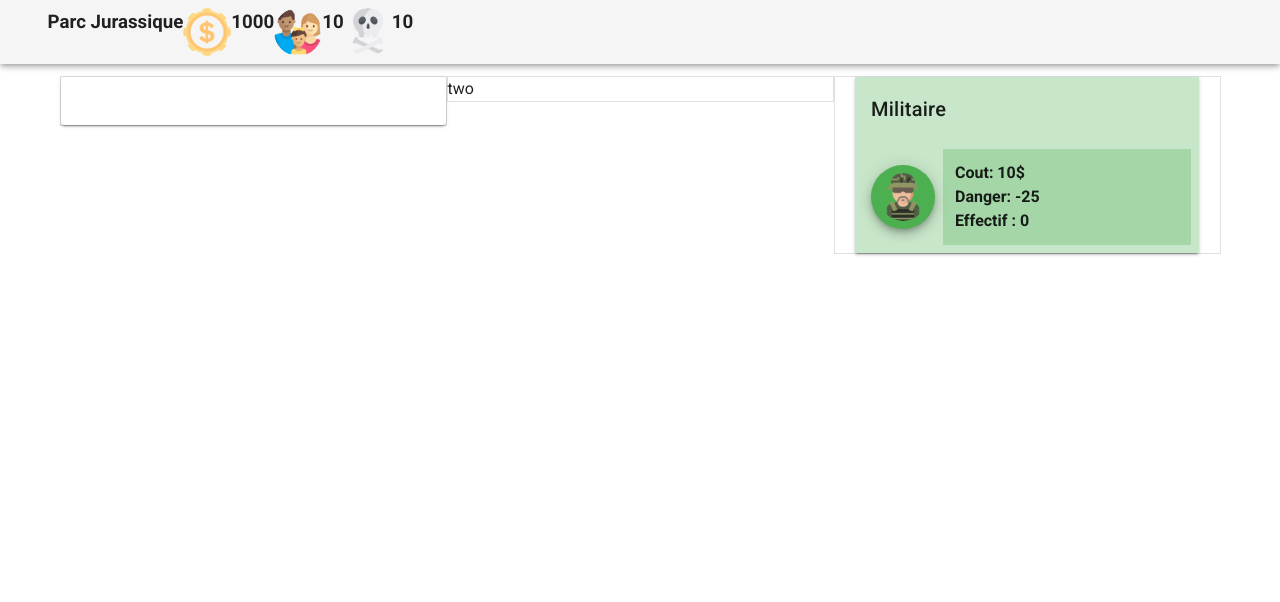
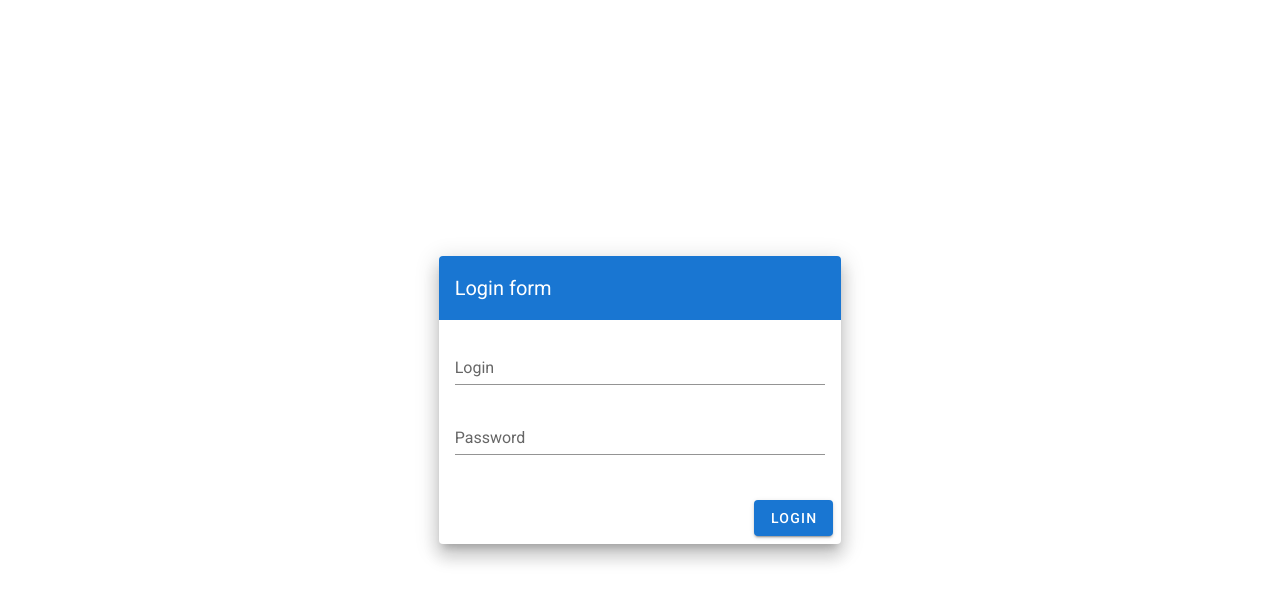
Before and after one commit to etienneamiche/ParcJurassique, a Vue app in the folder client-parc-jurassique/: page /#/ in a window 1280 px wide. Shown: the top 602 px of the page. Built offline with nearby package versions, Linux system fonts and the light colour scheme.

Commit message:
router add

```diff
--- a/client-parc-jurassique/src/App.vue
+++ b/client-parc-jurassique/src/App.vue
@@ -1,5 +1,7 @@
 <template>
-<router-view></router-view>
+<div id="app">
+    <router-view></router-view>
+</div>
 </template>
 
 <script>
--- a/client-parc-jurassique/src/components/CardSecu.vue
+++ b/client-parc-jurassique/src/components/CardSecu.vue
@@ -1,8 +1,8 @@
 <template>
   <v-card
-    max-width="344"
     class="mx-auto"
     color="green lighten-4"
+    elevation="10"
   >
     <v-card-title>Militaire</v-card-title>
     <v-card-actions>
--- /dev/null
+++ b/client-parc-jurassique/src/data/game_data.js
@@ -0,0 +1,91 @@
+const gameData = {
+  'dinosaures': [
+    {
+      'name': 'Styracosaure',
+      'decription': '',
+      'prix': 10,
+      'danger': 1,
+      'visiteur': 1,
+      'logo': '@/assets/styracosaurus.png'
+    }, {
+      'name': 'Brachiosaure',
+      'decription': '',
+      'prix': 100,
+      'danger': 2,
+      'visiteur': 10,
+      'logo': '@/assets/brachiosaure.png'
+    }, {
+      'name': 'Pterosaure',
+      'decription': '',
+      'prix': 1000,
+      'danger': 3,
+      'visiteur': 20,
+      'logo': '@/assets/pterosaure.png'
+    }, {
+      'name': 'Velociraptor',
+      'decription': '',
+      'prix': 10000,
+      'danger': 4,
+      'visiteur': 50,
+      'logo': '@/assets/velociraptor.png'
+    }, {
+      'name': 'Tyranosaure',
+      'decription': '',
+      'prix': 100000,
+      'danger': 5,
+      'visiteur': 100,
+      'logo': '@/assets/tyranosaure.png'
+    }
+  ],
+  'magasins': [{
+    'name': 'Boutique de souvenirs',
+    'decription': '',
+    'prix': 10,
+    'benefice': 1,
+    'logo': '@/assets/giftshop.png'
+  }, {
+    'name': 'Restaurant',
+    'decription': '',
+    'prix': 100,
+    'benefice': 2,
+    'logo': '@/assets/giftshop.png'
+  }, {
+    'name': 'Photographe',
+    'decription': '',
+    'prix': 200,
+    'benefice': 3,
+    'logo': '@/assets/photographer.png'
+  }, {
+    'name': 'Nurserie',
+    'decription': '',
+    'prix': 500,
+    'benefice': 4,
+    'logo': '@/assets/eggs.png'
+  }],
+  'personnel': [{
+    'name': 'Gardien',
+    'decription': 'petit gardien pas très efficace',
+    'prix': 10,
+    'danger': -1,
+    'logo': '@/assets/policeman.png'
+  }, {
+    'name': 'Veterinaire',
+    'decription': '',
+    'prix': 100,
+    'danger': -5,
+    'logo': '@/assets/veterinarian.png'
+  }, {
+    'name': 'Soldat',
+    'decription': '',
+    'prix': 1000,
+    'danger': -20,
+    'logo': '@/assets/army.png'
+  }, {
+    'name': 'Hélicoptère de combat',
+    'decription': '',
+    'prix': 10000,
+    'danger': -50,
+    'logo': '@/assets/helicopter.png'
+  }]
+}
+export default gameData
--- a/client-parc-jurassique/src/router.js
+++ b/client-parc-jurassique/src/router.js
@@ -7,16 +7,16 @@ export default new Router({
   routes: [
     {
       path: '/',
-      name: 'home',
-      component: () => import('./views/Home.vue')
+
+      component: () => import('./views/Login.vue')
     },
     {
-      path: '/about',
-      name: 'about',
+      path: '/home',
+      name: 'home',
       // route level code-splitting
       // this generates a separate chunk (about.[hash].js) for this route
       // which is lazy-loaded when the route is visited.
-      component: () => import(/* webpackChunkName: "about" */ './views/About.vue')
+      component: () => import(/* webpackChunkName: "about" */ './views/Home.vue')
     }
   ]
 })
--- a/client-parc-jurassique/src/views/About.vue
+++ /dev/null
@@ -1,5 +0,0 @@
-<template>
-  <div class="about">
-    <h1>This is an about page</h1>
-  </div>
-</template>
--- a/client-parc-jurassique/src/views/Home.vue
+++ b/client-parc-jurassique/src/views/Home.vue
@@ -1,5 +1,5 @@
 <template>
-<v-app>
+<v-app dark>
     <v-app-bar app>
     <v-container>
       <v-row>
@@ -17,44 +17,25 @@
     <v-content>
 
       <v-container>
-        <v-row no-gutters>
-            <v-col
-            cols="12"
-            sm="4">
+        <v-row>
+          <v-col cols="12" sm="4">
+            <v-card >
+              <DinoCard/>
+            </v-card>
+          </v-col>
 
-            <v-card
-            outlined
-            tile>
-            <DinoCard/>
+          <v-col cols="12" sm="4">
+            <v-card  >
+              Magasin
+            </v-card>
+          </v-col>
 
+          <v-col cols="12" sm="4">
+            <v-card >
+              <CardSecu/>
             </v-card>
-
-            </v-col>
-            <v-col
-            cols="12"
-            sm="4">
-
-            <v-card
-            outlined
-            tile>
-            two
-
-            </v-card>
-
-            </v-col>
-            <v-col
-            cols="12"
-            sm="4">
-
-            <v-card
-            outlined
-            tile>
-            <CardSecu/>
-
-            </v-card>
-
-            </v-col>
-            </v-row>
+          </v-col>
+        </v-row>
       </v-container>
 
     </v-content>
@@ -62,8 +43,9 @@
 </template>
 
 <script>
-import DinoCard from '../components/DinoCard'
-import CardSecu from '../components/CardSecu'
+import DinoCard from '@/components/DinoCard'
+import CardSecu from '@/components/CardSecu'
+import gameData from '@/data/game_data'
 
 export default {
   name: 'home',
@@ -71,7 +53,7 @@ export default {
     DinoCard,
     CardSecu
   },
-  data: () => ({ }),
+  data: () => ({ gamedata: gameData }),
 
   computed: {
     banque: function () {
--- /dev/null
+++ b/client-parc-jurassique/src/views/Login.vue
@@ -0,0 +1,65 @@
+<template>
+   <v-app dark>
+    <v-content>
+      <v-container
+        class="fill-height"
+        fluid
+      >
+        <v-row
+          align="center"
+          justify="center"
+        >
+          <v-col
+            cols="12"
+            sm="8"
+            md="4"
+          >
+            <v-card class="elevation-12">
+              <v-toolbar
+                color="primary"
+                dark
+                flat
+              >
+                <v-toolbar-title>Login form</v-toolbar-title>
+
+              </v-toolbar>
+              <v-card-text>
+                <v-form>
+                  <v-text-field
+                    label="Login"
+                    name="login"
+                    type="text"
+                  ></v-text-field>
+
+                  <v-text-field
+                    id="password"
+                    label="Password"
+                    name="password"
+                    type="password"
+                  ></v-text-field>
+                </v-form>
+              </v-card-text>
+              <v-card-actions>
+                <div class="flex-grow-1"></div>
+                 <router-link to="/home">
+                    <v-btn color="primary">Login</v-btn>
+                 </router-link>
+              </v-card-actions>
+            </v-card>
+          </v-col>
+        </v-row>
+      </v-container>
+    </v-content>
+  </v-app>
+</template>
+
+<script>
+export default {
+  props: {
+    source: String
+  },
+  data: () => ({
+    drawer: null
+  })
+}
+</script>
```
